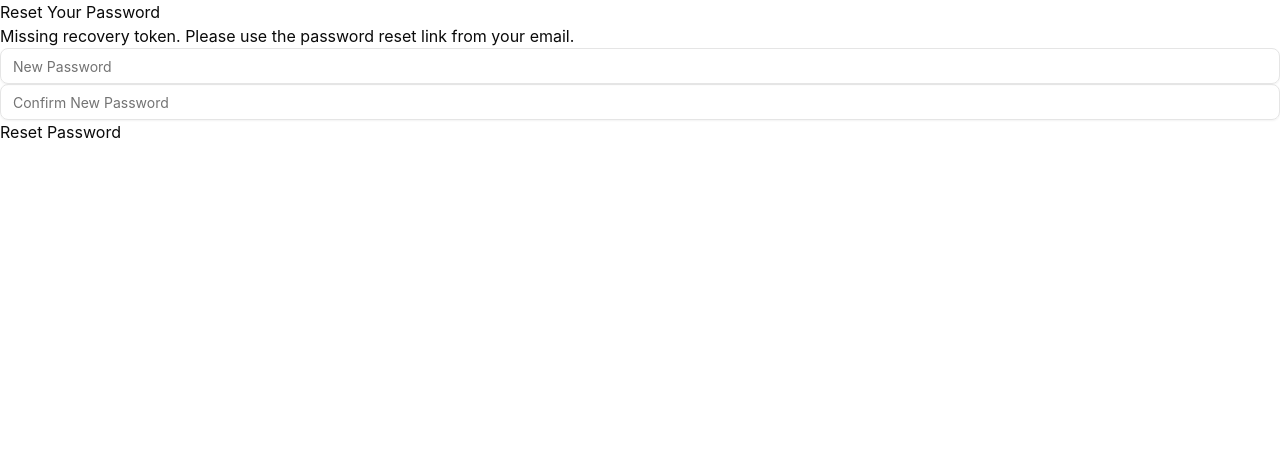
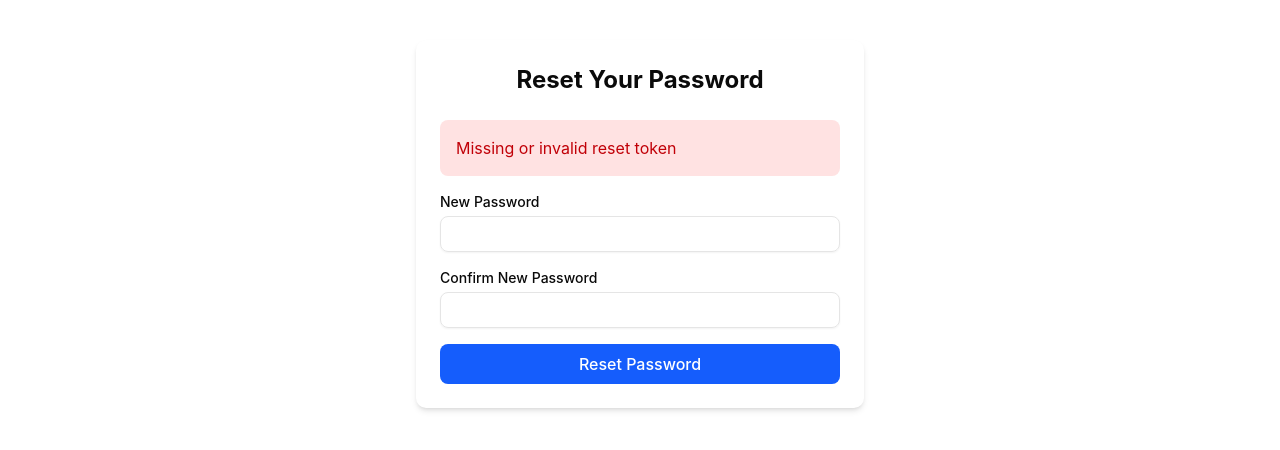
Before and after one commit to Ch3ngK/Food-4-thought-next, a Next.js app: page /reset-pw in a window 1280 px wide. Shown: the top 450 px of the page. Built offline with nearby package versions, Linux system fonts and the light colour scheme; no server answers.

Commit message:
Attempt #13 at fixing reset-password functionality

```diff
--- a/src/app/reset-pw/ResetPassword.tsx
+++ b/src/app/reset-pw/ResetPassword.tsx
@@ -17,7 +17,8 @@ export default function ResetPassword() {
   useEffect(() => {
     if (typeof window === 'undefined') return;
 
-    // Handle both hash and query parameters
+    const processToken = async () => {
+      try {
         const hashParams = new URLSearchParams(window.location.hash.substring(1));
         const queryParams = new URLSearchParams(window.location.search);
 
@@ -26,57 +27,80 @@ export default function ResetPassword() {
         const refreshToken = hashParams.get('refresh_token') || queryParams.get('refresh_token');
 
         if (type === 'recovery' && accessToken) {
-      supabase.auth
-        .setSession({
+          const { error: sessionError } = await supabase.auth.setSession({
             access_token: accessToken,
-          refresh_token: refreshToken ?? '',
-        })
-        .then(({ error }) => {
-          if (error) {
-            setError('Failed to validate recovery link. Please try again.');
-            console.error(error);
+            refresh_token: refreshToken || ''
+          });
+
+          if (sessionError) {
+            throw sessionError;
           }
-          // Clear the URL parameters after processing
-          window.history.replaceState({}, document.title, window.location.pathname);
+
+          const { data: { session }, error: getSessionError } = await supabase.auth.getSession();
+
+          if (getSessionError || !session) {
+            throw new Error('Failed to establish valid session');
+          }
+
+          window.history.replaceState({}, document.title, '/reset-pw');
           setTokenProcessed(true);
-        });
         } else {
-      setError('Missing recovery token. Please use the password reset link from your email.');
+          throw new Error('Missing or invalid reset token');
+        }
+      } catch (err) {
+        console.error('Token processing error:', err);
+        setError(err instanceof Error ? err.message : 'Invalid or expired reset link. Please request a new one.');
         setTokenProcessed(true);
       }
+    };
+
+    processToken();
   }, []);
 
   const handleSubmit = async (e: React.FormEvent) => {
     e.preventDefault();
 
-    if (newPassword !== confirmPassword) {
-      setError('Passwords do not match.');
-      return;
+    try {
+      // Verify session exists
+      const { data: { session }, error: sessionError } = await supabase.auth.getSession();
+      if (sessionError || !session) {
+        throw new Error('Your session has expired. Please request a new reset link.');
       }
 
-    // Password validation
+      if (newPassword !== confirmPassword) {
+        throw new Error('Passwords do not match.');
+      }
+
       const passwordValidation = validatePassword(newPassword);
       if (!passwordValidation.valid) {
-      setError(passwordValidation.message);
-      return;
+        throw new Error(passwordValidation.message);
       }
 
       setIsSubmitting(true);
-    const { error } = await supabase.auth.updateUser({ password: newPassword });
+      const { error: updateError } = await supabase.auth.updateUser({ password: newPassword });
 
-    if (error) {
-      console.error(error);
-      if (error.message.includes('invalid refresh token')) {
-        setError('Password reset link has expired. Please request a new one.');
-      } else {
-        setError(error.message);
-      }
-    } else {
-      setMessage('Password reset successful! Redirecting to login...');
-      setTimeout(() => router.push('/login'), 3000);
+      if (updateError) {
+        throw updateError;
       }
 
+      setMessage('Password reset successful! Redirecting to login...');
+      setTimeout(() => {
+        supabase.auth.signOut();
+        router.push('/login');
+      }, 3000);
+    } catch (err) {
+      console.error('Password reset error:', err);
+      if (err instanceof Error) {
+        setError(err.message.includes('invalid refresh token')
+          ? 'This reset link has expired. Please request a new one.'
+          : err.message
+        );
+      } else {
+        setError('Failed to reset password. Please try again.');
+      }
+    } finally {
       setIsSubmitting(false);
+    }
   };
 
   const validatePassword = (password: string) => {
@@ -88,38 +112,71 @@ export default function ResetPassword() {
 
     return {
       valid: password.length >= minLength && hasUpperCase && hasLowerCase && hasNumber && hasSpecialChar,
-      message: `Password must be at least ${minLength} characters long and contain at least one uppercase letter, one lowercase letter, one number, and one special character.`
+      message: `Password must meet the following requirements:
+      - At least ${minLength} characters
+      - One uppercase letter
+      - One lowercase letter
+      - One number
+      - One special character`
     };
   };
 
   if (!tokenProcessed && !error) {
-    return <p className="text-center mt-10">Verifying your reset link...</p>;
+    return <div className="flex justify-center items-center h-screen">Verifying your reset link...</div>;
   }
 
   return (
-    <div className="reset-password-container">
-      <h2>Reset Your Password</h2>
-      {message && <p className="success-msg">{message}</p>}
-      {error && <p className="error-msg">{error}</p>}
+    <div className="max-w-md mx-auto p-6 mt-10 bg-white rounded-lg shadow-md">
+      <h2 className="text-2xl font-bold text-center mb-6">Reset Your Password</h2>
+
+      {message && (
+        <div className="mb-4 p-4 bg-green-100 text-green-700 rounded-md">
+          {message}
+        </div>
+      )}
+
+      {error && (
+        <div className="mb-4 p-4 bg-red-100 text-red-700 rounded-md">
+          {error}
+        </div>
+      )}
 
       {!message && (
-        <form onSubmit={handleSubmit}>
+        <form onSubmit={handleSubmit} className="space-y-4">
+          <div>
+            <label className="block text-sm font-medium mb-1">
+              New Password
+            </label>
             <Input
               type="password"
-            placeholder="New Password"
               value={newPassword}
               onChange={(e) => setNewPassword(e.target.value)}
               required
+              className="w-full"
             />
+          </div>
+
+          <div>
+            <label className="block text-sm font-medium mb-1">
+              Confirm New Password
+            </label>
             <Input
               type="password"
-            placeholder="Confirm New Password"
               value={confirmPassword}
               onChange={(e) => setConfirmPassword(e.target.value)}
               required
+              className="w-full"
             />
-          <button type="submit" disabled={isSubmitting}>
-            {isSubmitting ? 'Resetting...' : 'Reset Password'}
+          </div>
+
+          <button
+            type="submit"
+            disabled={isSubmitting}
+            className={`w-full py-2 px-4 rounded-md text-white font-medium ${
+              isSubmitting ? 'bg-blue-400 cursor-not-allowed' : 'bg-blue-600 hover:bg-blue-700'
+            }`}
+          >
+            {isSubmitting ? 'Processing...' : 'Reset Password'}
           </button>
         </form>
       )}
```
Lines whose indentation alone changed are shown as unchanged.
